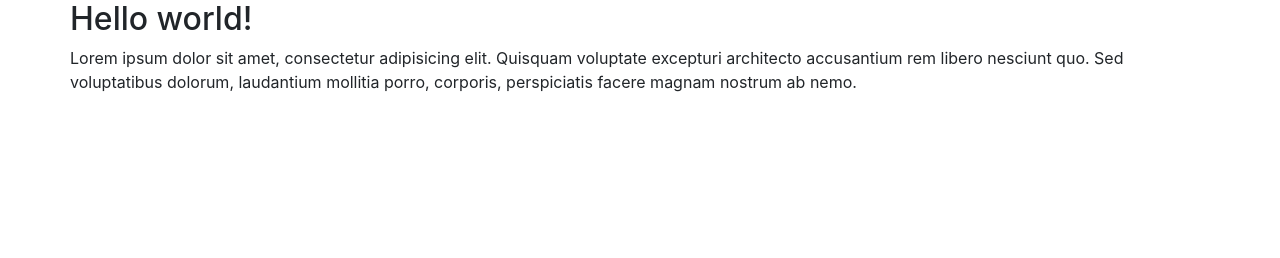
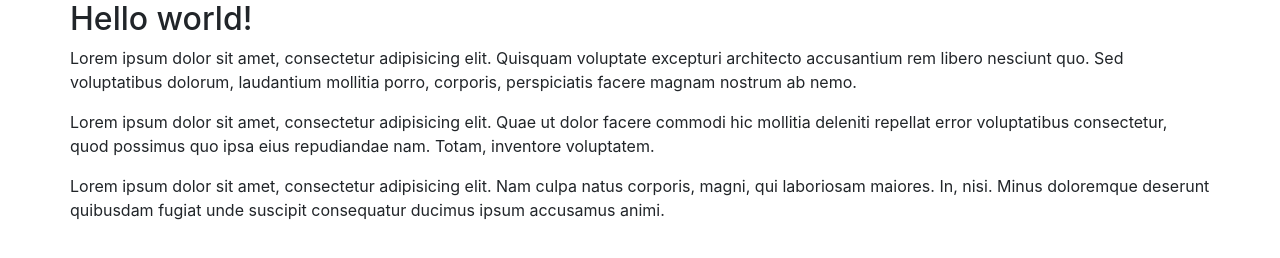
Before and after one commit to vesic/js, a website built with webpack: page index.html in a window 1280 px wide. Built offline with nearby package versions, Linux system fonts and the light colour scheme.

Commit message:
Clean slate.

```diff
--- a/entry.js
+++ b/entry.js
@@ -2,5 +2,9 @@ function add(a=0, b=0) {
   return a + b;
 }
 
+function sub(a=0, b=0) {
+  return a - b;
+}
+
 let ab = add(1, 2); // 3
 console.log(ab) // 3
--- a/index.html
+++ b/index.html
@@ -7,6 +7,12 @@
     <div class="row">
         <p>Lorem ipsum dolor sit amet, consectetur adipisicing elit. Quisquam voluptate excepturi architecto accusantium rem libero nesciunt quo. Sed voluptatibus dolorum, laudantium mollitia porro, corporis, perspiciatis facere magnam nostrum ab nemo.</p>
     </div>
+    <div class="row">
+        <p>Lorem ipsum dolor sit amet, consectetur adipisicing elit. Quae ut dolor facere commodi hic mollitia deleniti repellat error voluptatibus consectetur, quod possimus quo ipsa eius repudiandae nam. Totam, inventore voluptatem.</p>
+    </div>
+    <div class="row">
+        Lorem ipsum dolor sit amet, consectetur adipisicing elit. Nam culpa natus corporis, magni, qui laboriosam maiores. In, nisi. Minus doloremque deserunt quibusdam fugiat unde suscipit consequatur ducimus ipsum accusamus animi.
+    </div>
 </div>
 
 <script src="./bundle.js"></script>
```
